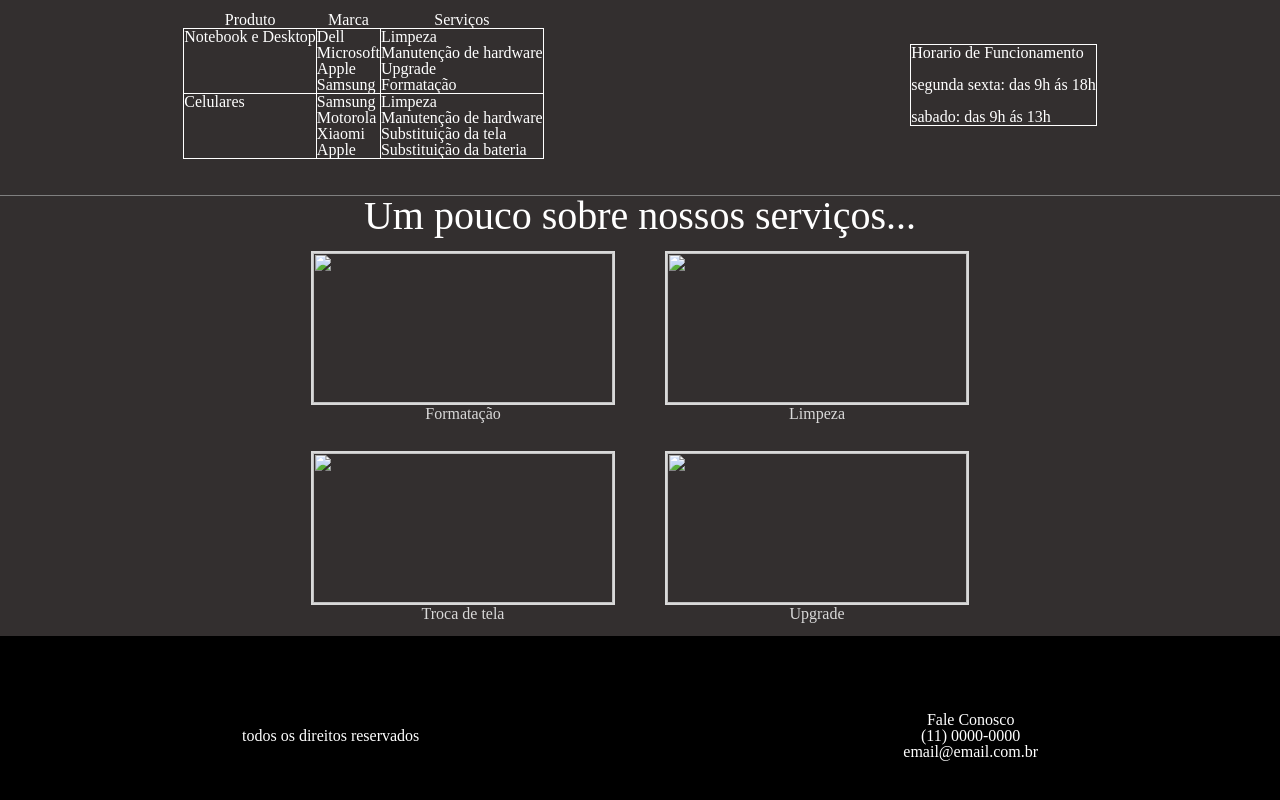
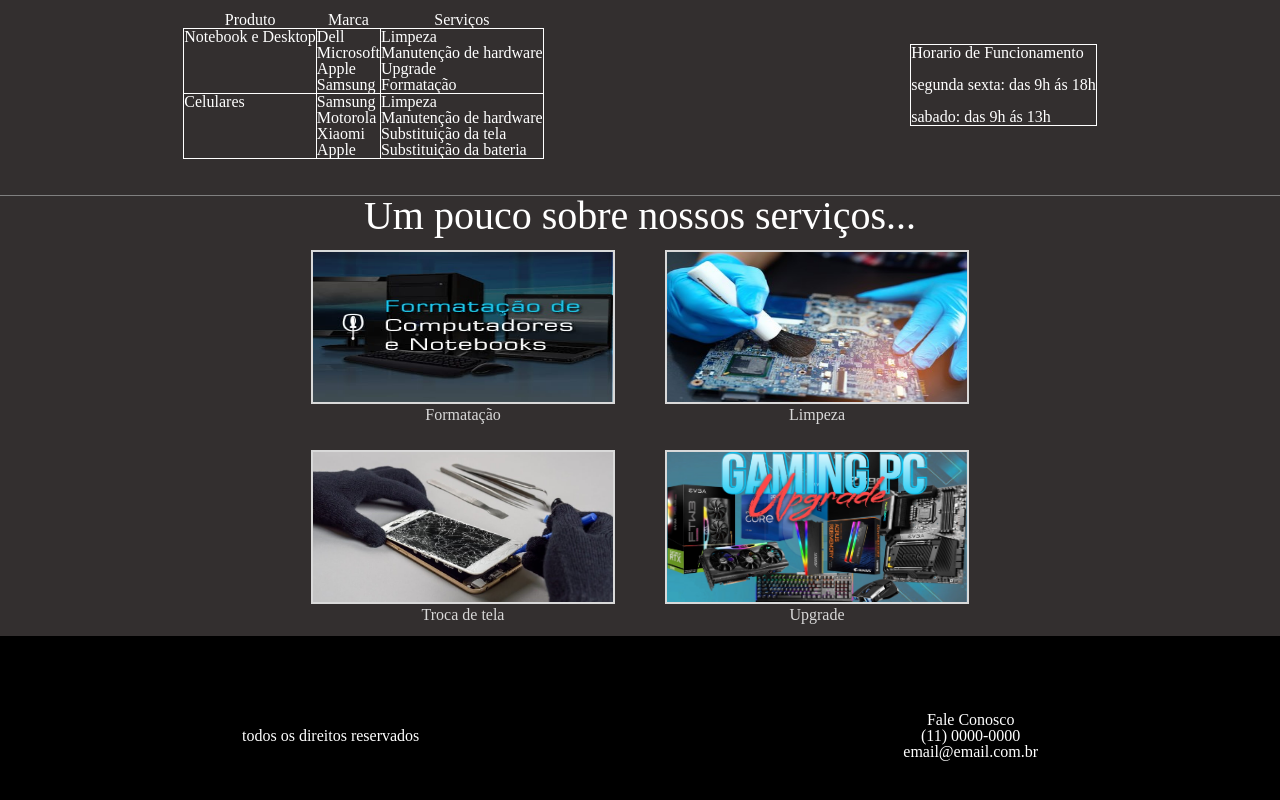
Before and after one commit to pedroedreira/projeto_CoderHouse, a plain HTML site: page index.html in a window 1280 px wide. Shown: the part 1110-1910 px from the top of the page. Drawn offline with Linux system fonts and the light colour scheme.

Commit message:
ajuste de imagens na home

```diff
--- a/index.html
+++ b/index.html
@@ -101,19 +101,19 @@
        </div>
         <div class="images-container">
           <div>
-          <img class="img-home1" src="../root/image/formatação.png" alt="">
+          <img class="img-home1" src="./image/formatação.png" alt="">
           <p>Formatação</p>
           </div>
           <div>
-          <img class="img-home2" src="../root/image/limpeza.jpg" alt="">
+          <img class="img-home2" src="./image/limpeza.jpg" alt="">
           <p>Limpeza</p>
           </div>
           <div>
-          <img class="img-home3" src="../root/image/troca de tela.jpg" alt="">
+          <img class="img-home3" src="./image/troca de tela.jpg" alt="">
           <p>Troca de tela</p>
           </div>
           <div>
-          <img class="img-home4" src="../root/image/Upgrade.jpg" alt="">
+          <img class="img-home4" src="./image/Upgrade.jpg" alt="">
           <p>Upgrade</p>
           </div>
         </div>
```
